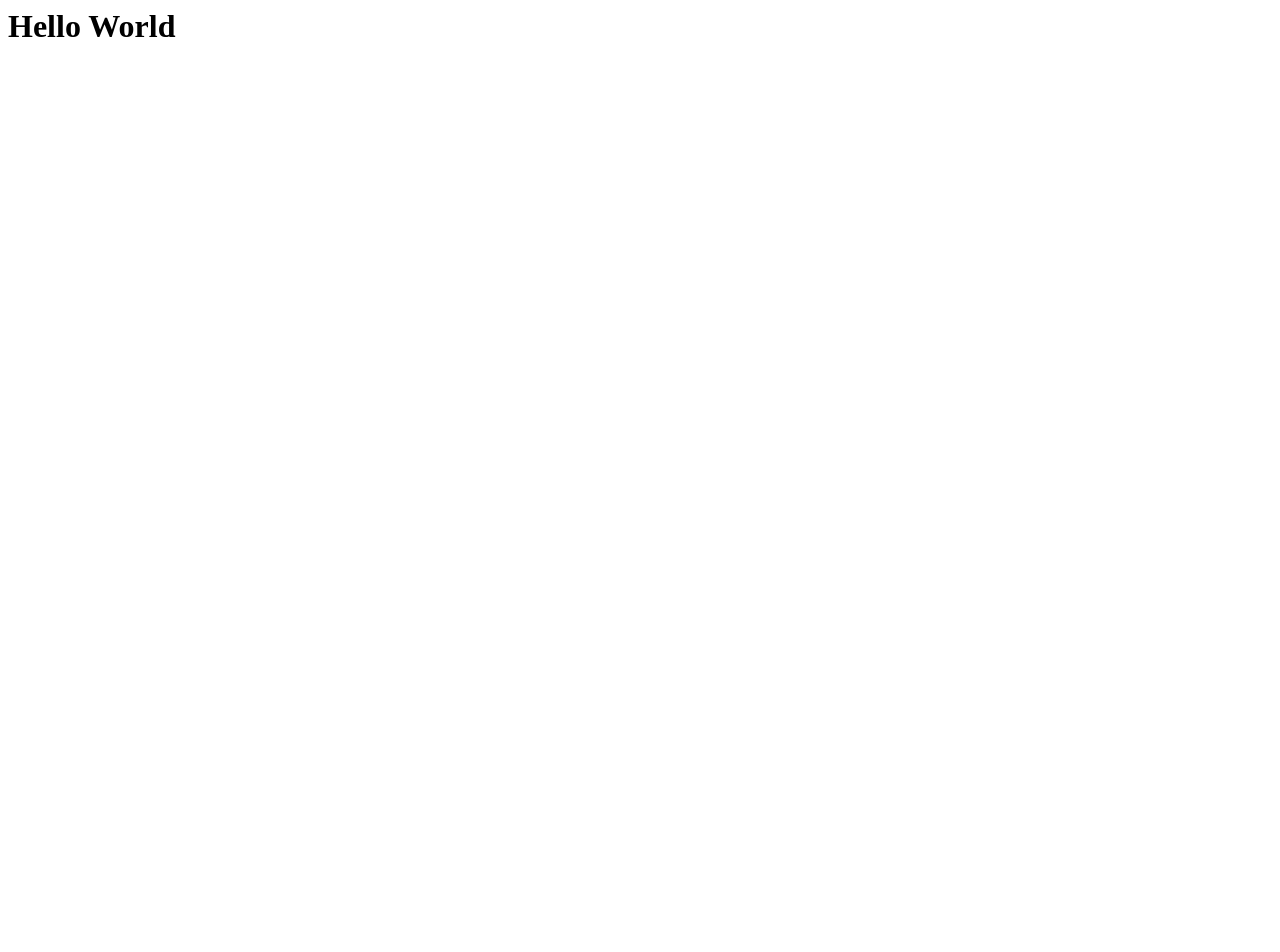
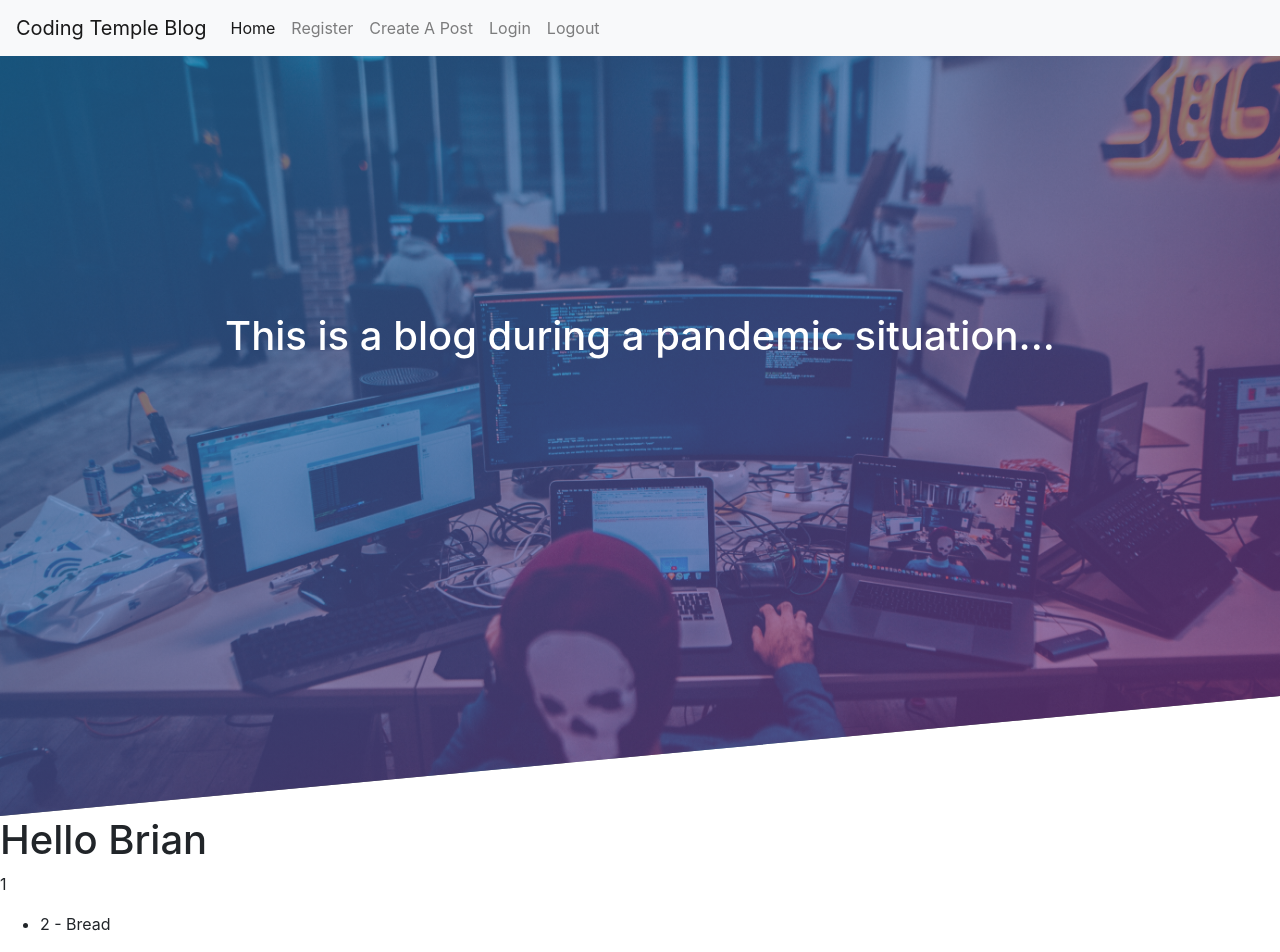
Before and after one commit to bstanton773/deploy-july-blog, a Flask app: page / in a window 1280 px wide. Before the commit the page is almost empty. Before the commit the page ends 37 px from the top, so only its background shows below. Run offline with Flask 2, Linux system fonts and the light colour scheme; some libraries are stand-ins or nearby versions.

Commit message:
Adding onto morning session, adding base.html, nav.html, register.html, css and updating routes

```diff
--- a/july_blog/routes.py
+++ b/july_blog/routes.py
@@ -4,4 +4,12 @@ from flask import render_template
 # Home route
 @app.route('/')
 def home():
-    return render_template("home.html")
+    customer_name = "Brian"
+    order_number = 1
+    item_dict = {1:"Ice Cream", 2:"Bread", 3:"Lemons", 4:"Cereal"}
+    return render_template("home.html", customer_name=customer_name, order_number=order_number, item_dict = item_dict)
+
+# Register route
+@app.route('/register', methods=['GET', 'POST'])
+def register():
+    return render_template("register.html")
--- /dev/null
+++ b/july_blog/static/css/main.css
@@ -0,0 +1,20 @@
+/* Banner Image with Hero Image and Text */
+
+.banner {
+    height: 95vh;
+    background-image: linear-gradient(to right bottom, rgba(30,115,172,0.7), rgba(142,57,153,0.6)), url(../images/programmer.jpg);
+    background-size: cover;
+    background-position: 35% 50%;
+    -webkit-clip-path: polygon(0 0, 100% 0, 100% 80vh, 0 100%);
+    clip-path: polygon(0 0, 100% 0, 100% 80vh, 0 100%);
+    position: relative;
+}
+
+.header-text {
+    display: flex;
+    justify-content: center;
+    padding-top: 20%;
+    left: 20rem;
+    top: 10rem;
+    color: white;
+}
--- /dev/null
+++ b/july_blog/templates/base.html
@@ -0,0 +1,22 @@
+<!DOCTYPE html>
+<html lang="en">
+<head>
+<meta charset="UTF-8">
+<meta name="viewport" content="width=device-width, initial-scale=1.0">
+<meta http-equiv="X-UA-Compatible" content="ie=edge">
+<meta name="Description" content="Enter your description here"/>
+<link rel="stylesheet" href="https://cdnjs.cloudflare.com/ajax/libs/twitter-bootstrap/4.5.0/css/bootstrap.min.css">
+<link rel="stylesheet" href="https://cdnjs.cloudflare.com/ajax/libs/font-awesome/5.14.0/css/all.min.css">
+<link rel="stylesheet" href="../static/css/main.css">
+<title>July Blog 2020</title>
+</head>
+<body>
+    {% include 'nav.html' %}
+    {% block content %}
+    {% endblock content %}
+
+<script src="https://cdnjs.cloudflare.com/ajax/libs/jquery/3.5.1/jquery.slim.min.js"></script>
+<script src="https://cdnjs.cloudflare.com/ajax/libs/popper.js/1.16.1/umd/popper.min.js"></script>
+<script src="https://cdnjs.cloudflare.com/ajax/libs/twitter-bootstrap/4.5.0/js/bootstrap.min.js"></script>
+</body>
+</html>
--- a/july_blog/templates/home.html
+++ b/july_blog/templates/home.html
@@ -1 +1,18 @@
-<h1>Hello World</h1>
+{% extends 'base.html' %}
+
+{% block content %}
+<header class="banner">
+    <h1 class="header-text">This is a blog during a pandemic situation...</h1>
+</header>
+
+
+<h1>Hello {{ customer_name }}</h1>
+<p>{{ order_number }}</p>
+<ul>
+{% for key,item in item_dict.items() %}
+    {% if item == 'Bread' %}
+    <li>{{ key }} - {{ item }}</li>
+    {% endif %}
+{% endfor %}
+</ul>
+{% endblock content %}
--- /dev/null
+++ b/july_blog/templates/nav.html
@@ -0,0 +1,25 @@
+<nav class="navbar navbar-expand-lg navbar-light bg-light">
+    <a class="navbar-brand" href="#">Coding Temple Blog</a>
+    <button class="navbar-toggler" type="button" data-toggle="collapse" data-target="#navbarNav" aria-controls="navbarNav" aria-expanded="false" aria-label="Toggle navigation">
+      <span class="navbar-toggler-icon"></span>
+    </button>
+    <div class="collapse navbar-collapse" id="navbarNav">
+      <ul class="navbar-nav">
+        <li class="nav-item active">
+          <a class="nav-link" href="{{ url_for('home') }}">Home <span class="sr-only">(current)</span></a>
+        </li>
+        <li class="nav-item">
+          <a class="nav-link" href="{{ url_for('register') }}">Register</a>
+        </li>
+        <li class="nav-item">
+          <a class="nav-link" href="#">Create A Post</a>
+        </li>
+        <li class="nav-item">
+            <a class="nav-link" href="#">Login</a>
+        </li>
+        <li class="nav-item">
+            <a class="nav-link" href="#">Logout</a>
+        </li>
+      </ul>
+    </div>
+  </nav>
```
Also changed, not shown: july_blog/templates/register.html (added, +7 -0 lines), july_blog/static/images/programmer.jpg (added), 3 other files.
